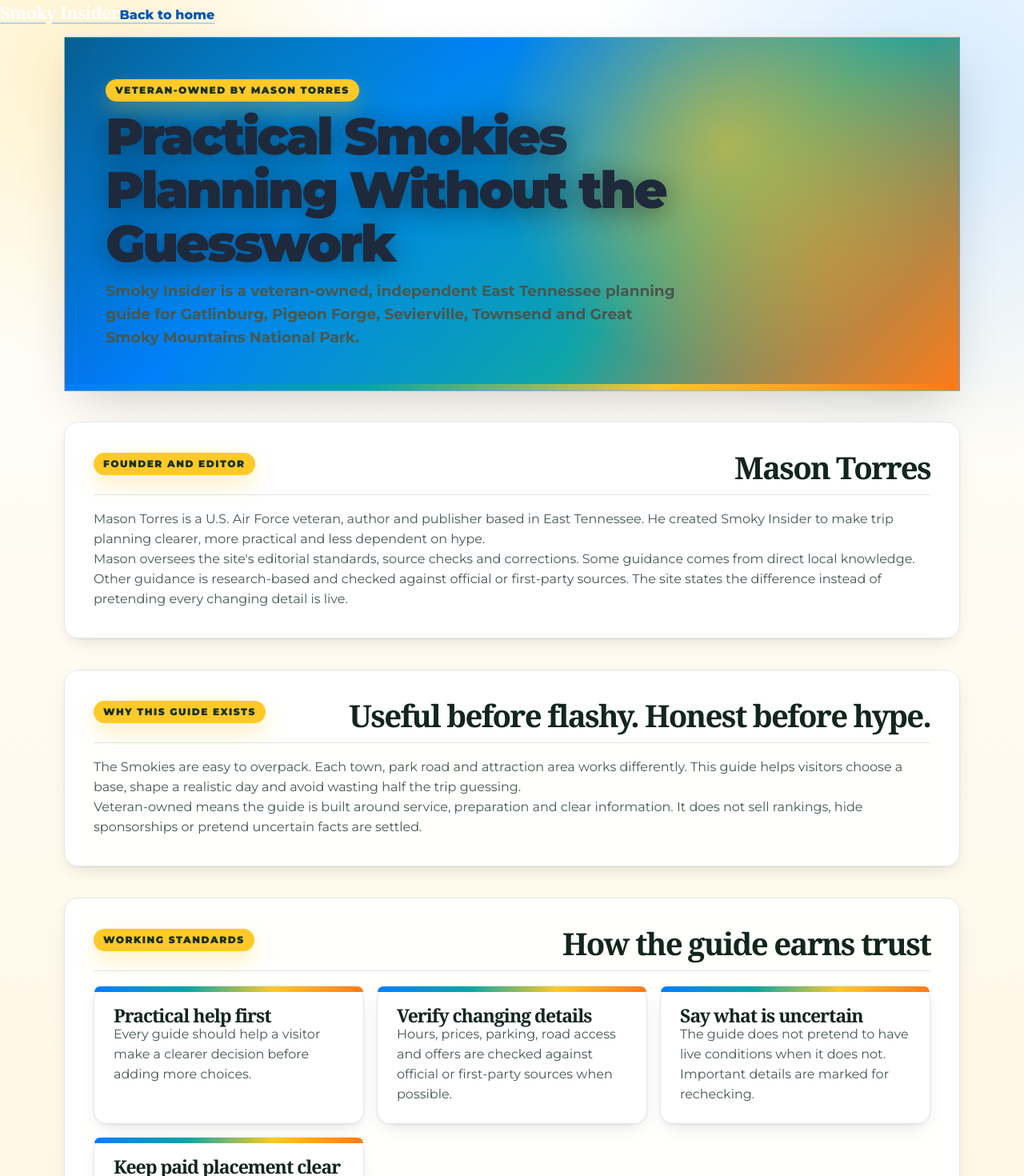
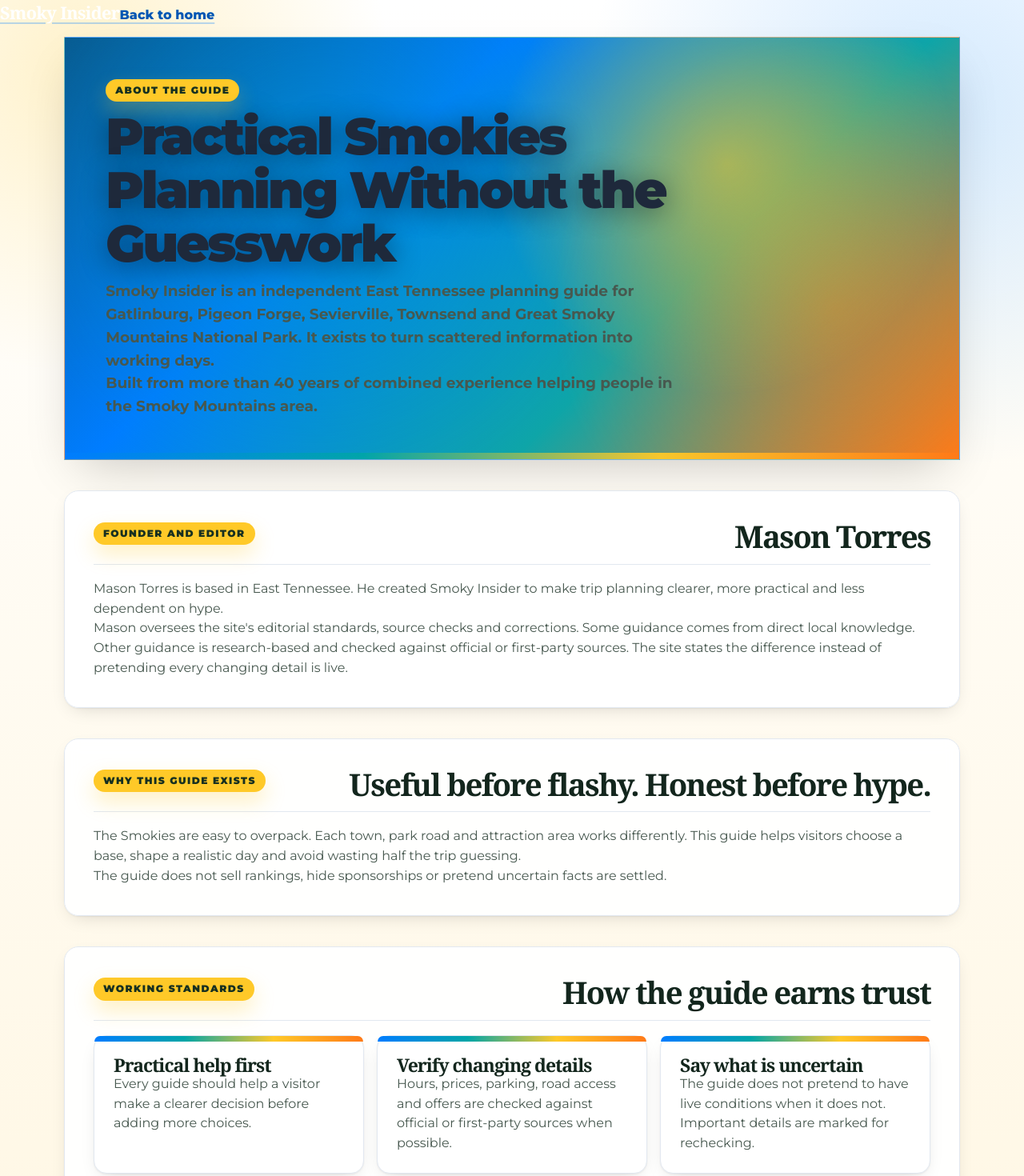
Before and after one commit to masondtorres/smokies-insider-guide, a Next.js app: page /about in a window 1280 px wide. Shown: the top 1470 px of the page at 80% size. Built offline with nearby package versions, Linux system fonts and the light colour scheme.

Commit message:
trust: keep About as identity page, remove unsupported veteran-owned claims

```diff
--- a/src/app/about/page.tsx
+++ b/src/app/about/page.tsx
@@ -40,12 +40,17 @@ export default function AboutPage() {
       </header>
 
       <section className="destination-hero">
-        <p className="eyebrow">Veteran-Owned by Mason Torres</p>
+        <p className="eyebrow">About the guide</p>
         <h1>Practical Smokies Planning Without the Guesswork</h1>
         <p>
-          Smoky Insider is a veteran-owned, independent East Tennessee planning
-          guide for Gatlinburg, Pigeon Forge, Sevierville, Townsend and Great
-          Smoky Mountains National Park.
+          Smoky Insider is an independent East Tennessee planning guide for
+          Gatlinburg, Pigeon Forge, Sevierville, Townsend and Great Smoky
+          Mountains National Park. It exists to turn scattered information into
+          working days.
+        </p>
+        <p>
+          Built from more than 40 years of combined experience helping people in
+          the Smoky Mountains area.
         </p>
       </section>
 
@@ -55,12 +60,11 @@ export default function AboutPage() {
           <h2>Mason Torres</h2>
         </div>
         <p className="router-section-intro">
-          Mason Torres is a U.S. Air Force veteran, author and publisher based in
-          East Tennessee. He created Smoky Insider to make trip planning clearer,
-          more practical and less dependent on hype.
+          Mason Torres is based in East Tennessee. He created Smoky Insider to
+          make trip planning clearer, more practical and less dependent on hype.
         </p>
         <p className="router-section-intro">
-          Mason oversees the site&apos;s editorial standards, source checks and
+          Mason oversees the site's editorial standards, source checks and
           corrections. Some guidance comes from direct local knowledge. Other
           guidance is research-based and checked against official or first-party
           sources. The site states the difference instead of pretending every
@@ -79,9 +83,8 @@ export default function AboutPage() {
           a realistic day and avoid wasting half the trip guessing.
         </p>
         <p className="router-section-intro">
-          Veteran-owned means the guide is built around service, preparation and
-          clear information. It does not sell rankings, hide sponsorships or
-          pretend uncertain facts are settled.
+          The guide does not sell rankings, hide sponsorships or pretend
+          uncertain facts are settled.
         </p>
       </section>
 
@@ -132,7 +135,7 @@ export default function AboutPage() {
             Editorial Policy
           </Link>
           <Link className="button button-secondary" href="/contact">
-            Contact Mason
+            Contact
           </Link>
         </div>
       </section>
```
